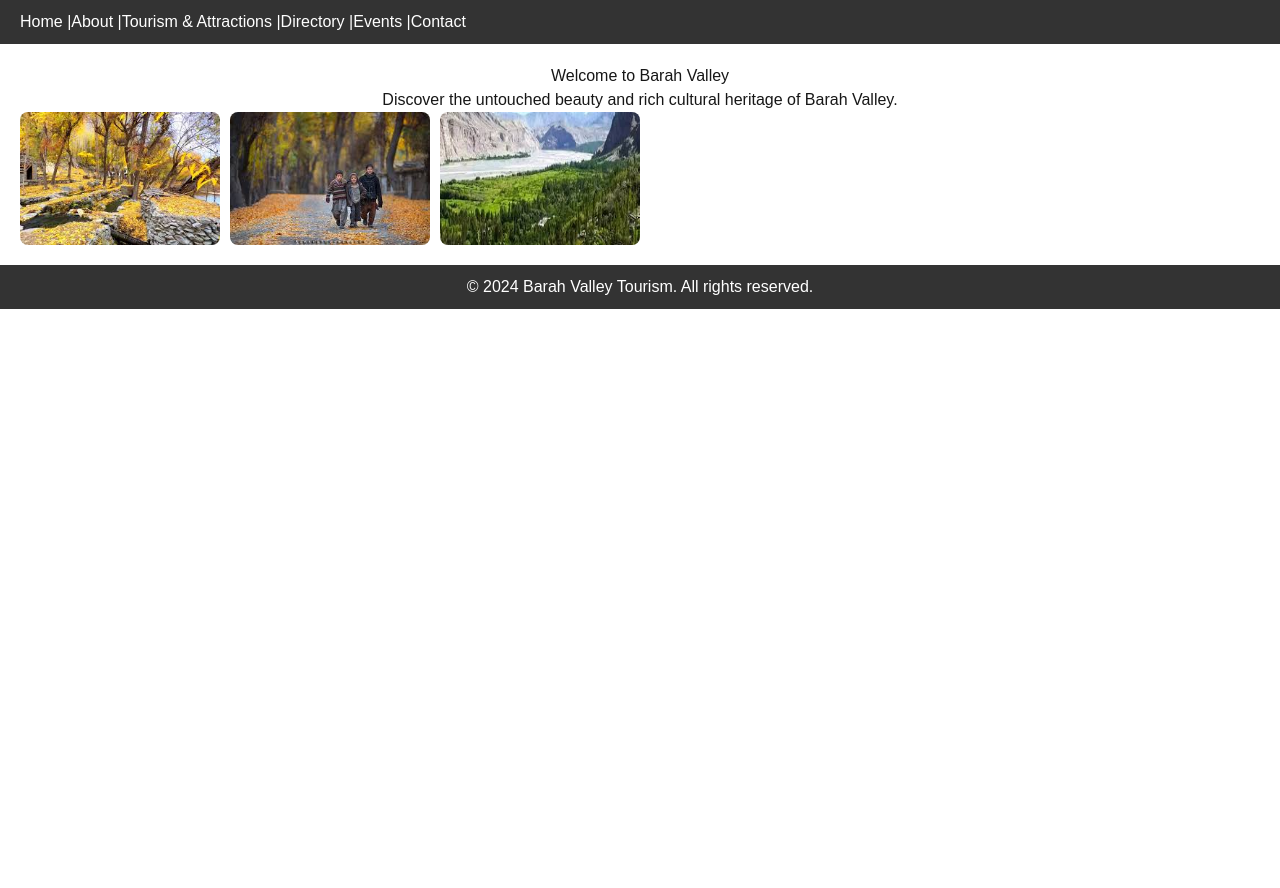
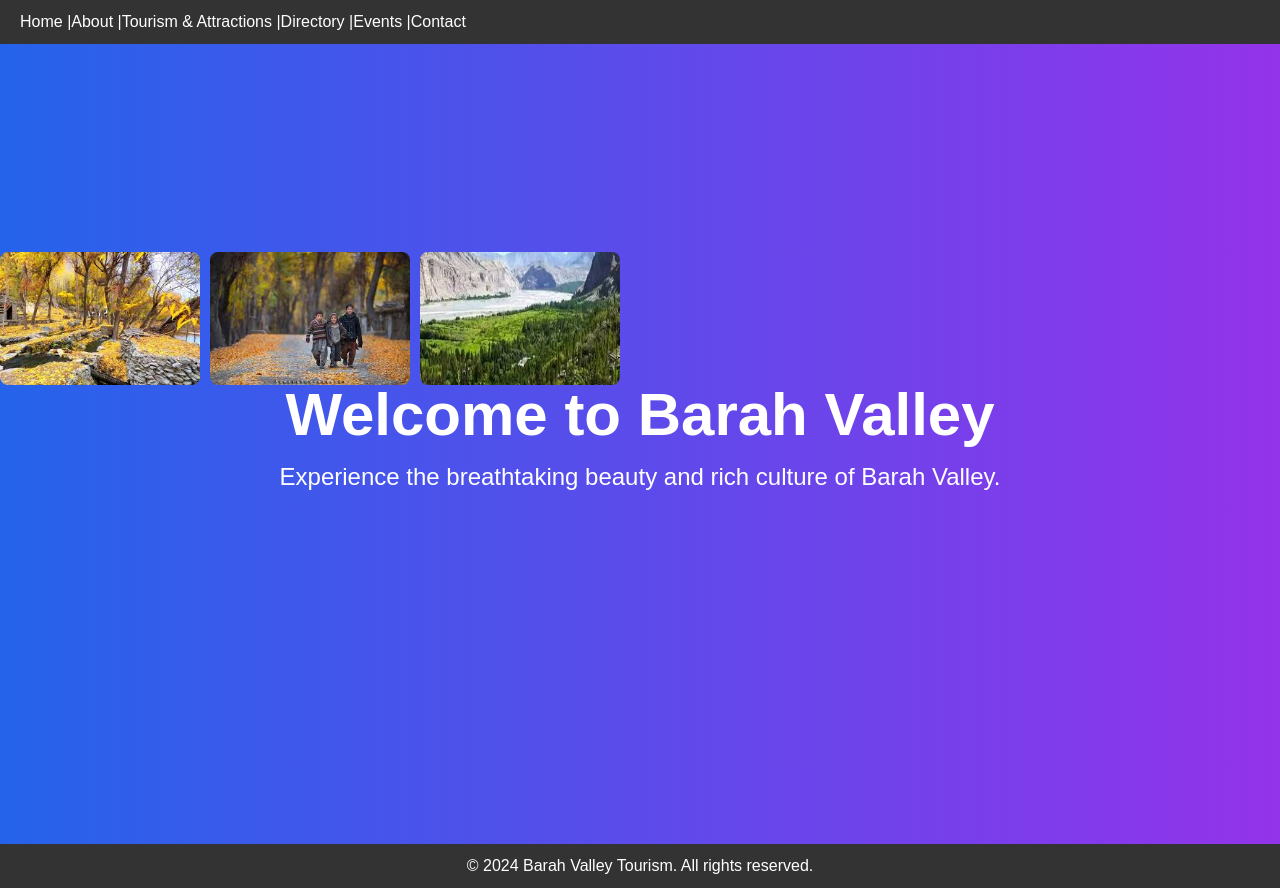
Before and after one commit to ShadBalti/barah_valley, a Next.js app: page / in a window 1280 px wide. Before the commit the page ends 800 px from the top, so only its background shows below. Built offline with nearby package versions, Linux system fonts and the light colour scheme.

Commit message:
tailwind

```diff
--- a/app/about/page.tsx
+++ b/app/about/page.tsx
@@ -2,13 +2,14 @@ import React from 'react';
 
 const AboutPage: React.FC = () => {
   return (
-    <div style={{ padding: '20px' }}>
-      <h1>About Barah Valley</h1>
-      <p>
-        Barah Valley has a rich history and vibrant culture. From ancient landmarks to traditional practices, explore what
-        makes this place unique.
-      </p>
-    </div>
+    <div className="max-w-3xl mx-auto py-10 px-4 text-gray-800">
+          <h1 className="text-3xl md:text-4xl font-semibold text-center mb-8">
+            About Barah Valley
+          </h1>
+          <p className="text-lg md:text-xl leading-relaxed text-gray-700">
+            Barah Valley is known for its scenic landscapes, rich culture, and historical significance. Surrounded by majestic mountains and lush greenery, it offers a perfect blend of nature and tradition. This valley has been home to various communities, and its history is as rich as the soil that nourishes its lands.
+          </p>
+        </div>
   );
 };
 
--- a/app/directory/page.tsx
+++ b/app/directory/page.tsx
@@ -26,11 +26,13 @@ const businesses: Business[] = [
 
 const DirectoryPage: React.FC = () => {
   return (
-    <div style={{ padding: '20px' }}>
-      <h1>Local Businesses</h1>
-      {businesses.map((business) => (
-        <BusinessCard key={business.id} business={business} />
-      ))}
+    <div className="py-10 px-4 bg-gray-50">
+          <h1 className="text-3xl font-semibold text-center text-gray-800 mb-8">Local Businesses</h1>
+          <div className="grid grid-cols-1 sm:grid-cols-2 lg:grid-cols-3 gap-8">
+            {businesses.map((business) => (
+              <BusinessCard key={business.id} business={business} />
+            ))}
+          </div>
     </div>
   );
 };
--- a/app/events/page.tsx
+++ b/app/events/page.tsx
@@ -26,9 +26,11 @@ const events: Event[] = [
 
 const EventsPage: React.FC = () => {
   return (
-    <div style={{ padding: '20px' }}>
-      <h1>Upcoming Events</h1>
-      <EventList events={events} />
+    <div className="py-10 px-4 bg-white">
+      <h1 className="text-3xl font-semibold text-center text-gray-800 mb-8">Upcoming Events</h1>
+      <div className="space-y-8">
+        <EventList events={events} />
+      </div>
     </div>
   );
 };
--- a/app/page.tsx
+++ b/app/page.tsx
@@ -14,12 +14,22 @@ const images: ImageData[] = [
 ];
 
   return (
-    <div>
-      <section style={{ textAlign: 'center', padding: '20px' }}>
-        <h1>Welcome to Barah Valley</h1>
-        <p>Discover the untouched beauty and rich cultural heritage of Barah Valley.</p>
-        <Gallery images={images} />
-      </section>
+    <div className="flex flex-col items-center justify-center bg-gradient-to-r from-blue-600 to-purple-600 text-white min-h-screen">
+      <div className="relative w-full h-96">
+        <Gallery images={images}
+          layout="fill"
+          objectFit="cover"
+          className="absolute inset-0 opacity-50 rounded-lg"
+       />
+        <div className="relative z-10 text-center">
+          <h1 className="text-4xl md:text-6xl font-bold mb-4">
+            Welcome to Barah Valley
+          </h1>
+          <p className="text-lg md:text-2xl">
+            Experience the breathtaking beauty and rich culture of Barah Valley.
+          </p>
+        </div>
+      </div>
     </div>
   );
 }
--- a/app/tourism/page.tsx
+++ b/app/tourism/page.tsx
@@ -33,19 +33,26 @@ const touristSpots: TouristSpot[] = [
 
 const TourismPage: React.FC = () => {
   return (
-    <div style={{ padding: '20px' }}>
-      <h1>Explore Barah Valley</h1>
-      <p>Discover the must-visit attractions in Barah Valley.</p>
-      <ul style={{ listStyle: 'none', padding: 0 }}>
-        {touristSpots.map((spot) => (
-          <li key={spot.id} style={{ marginBottom: '20px' }}>
-            <h2>{spot.name}</h2>
-            <p>{spot.description}</p>
-            <Image src={spot.imageUrl} alt={spot.name} width={400} height={250} style={{ borderRadius: '8px' }} />
-          </li>
-        ))}
-      </ul>
-    </div>
+    <div className="py-10 px-4 bg-gray-100">
+          <h1 className="text-3xl font-semibold text-center text-gray-800 mb-8">Explore Barah Valley</h1>
+          <div className="grid grid-cols-1 md:grid-cols-2 lg:grid-cols-3 gap-8">
+            {touristSpots.map((spot) => (
+              <div key={spot.id} className="bg-white rounded-lg shadow-lg overflow-hidden">
+                <Image
+                  src={spot.imageUrl}
+                  alt={spot.name}
+                  width={400}
+                  height={250}
+                  className="w-full h-56 object-cover"
+                />
+                <div className="p-4">
+                  <h3 className="text-xl font-semibold text-gray-800 mb-2">{spot.name}</h3>
+                  <p className="text-gray-600">{spot.description}</p>
+                </div>
+              </div>
+            ))}
+          </div>
+     </div>
   );
 };
 
```
Lines whose indentation alone changed are shown as unchanged.
